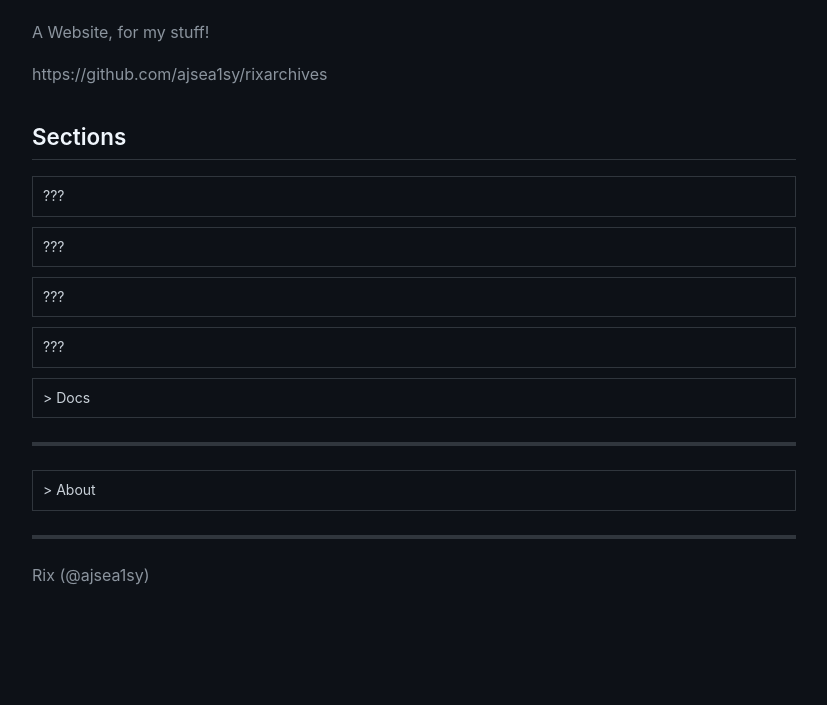
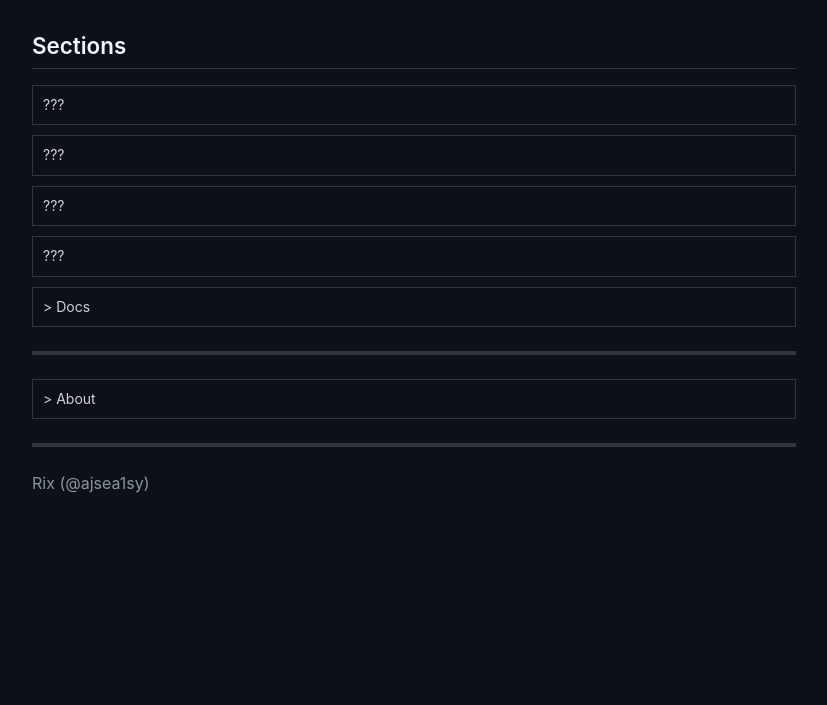
Before and after one commit to ajsea1sy/rixarchives, a plain HTML site: page index.html in a window 1280 px wide. Shown: the part 95-800 px from the top of the page, without its empty margins (226-1053 px from the left). Drawn offline with Linux system fonts and the light colour scheme.

Commit message:
Update index.html

```diff
--- a/index.html
+++ b/index.html
@@ -126,15 +126,6 @@ hr {
     <main class="main-content">
 
         <h1>RixArchives [WIP]</h1>
-
-        <p class="muted">
-            A Website, for my stuff!
-        </p>
-
-        <p class="muted">
-            https://github.com/ajsea1sy/rixarchives
-        </p>
-
         <section>
             <h2>Sections</h2>
 
```
